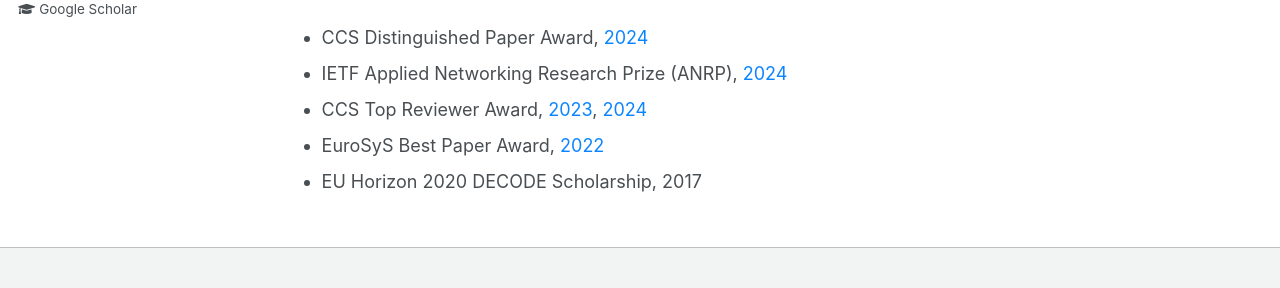
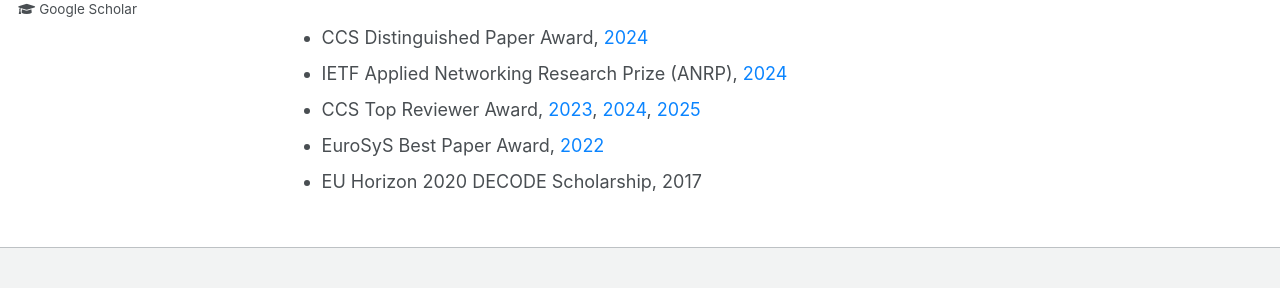
Before and after one commit to asonnino/asonnino.github.io, a Jekyll site: the page built from _pages/about.md, in a window 1280 px wide and 900 px high, scrolled down 1334 px. Shown: the part 498-786 px from the top of the window. Built offline with Jekyll 4.4.1, drawn with Linux system fonts in a browser that asks for light colours.

Commit message:
feat: add top reviewer award

```diff
--- a/_pages/about.md
+++ b/_pages/about.md
@@ -42,6 +42,6 @@
 
 - CCS Distinguished Paper Award, [2024](https://www.sigsac.org/ccs/CCS2024/program/awards.html)
 - IETF Applied Networking Research Prize (ANRP), [2024](https://www.irtf.org/anrp/)
-- CCS Top Reviewer Award, [2023](/awards/Top%20Reviewer%20Award%20-%20CCS%202023.pdf), [2024](https://www.sigsac.org/ccs/CCS2024/program/awards.html)
+- CCS Top Reviewer Award, [2023](/awards/Top%20Reviewer%20Award%20-%20CCS%202023.pdf), [2024](https://www.sigsac.org/ccs/CCS2024/program/awards.html), [2025](https://www.sigsac.org/ccs/CCS2025/awards/)
 - EuroSyS Best Paper Award, [2022](https://2022.eurosys.org/index.html@p=652.html)
 - EU Horizon 2020 DECODE Scholarship, 2017
```
Also changed, not shown: 1 other file.
